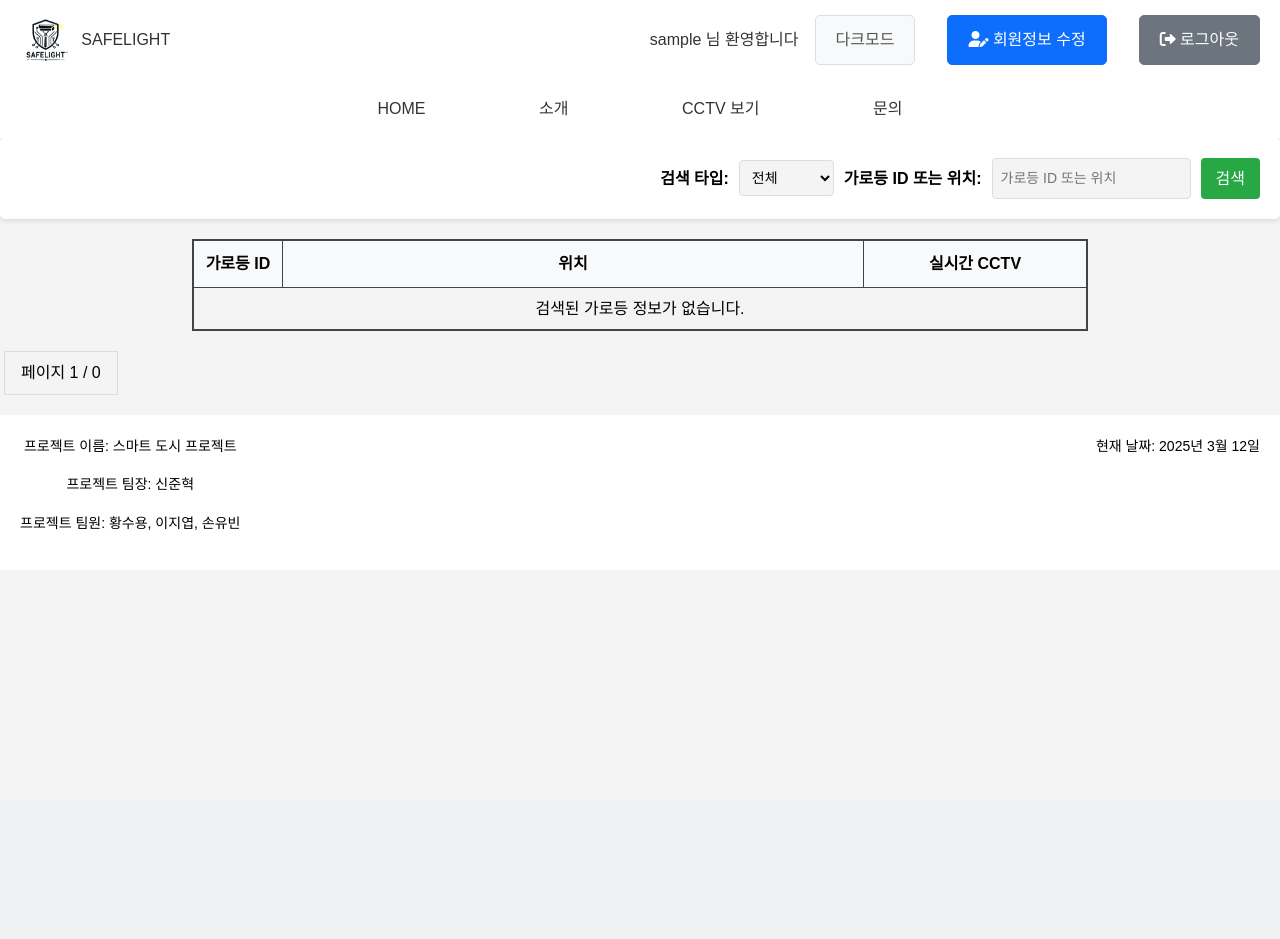
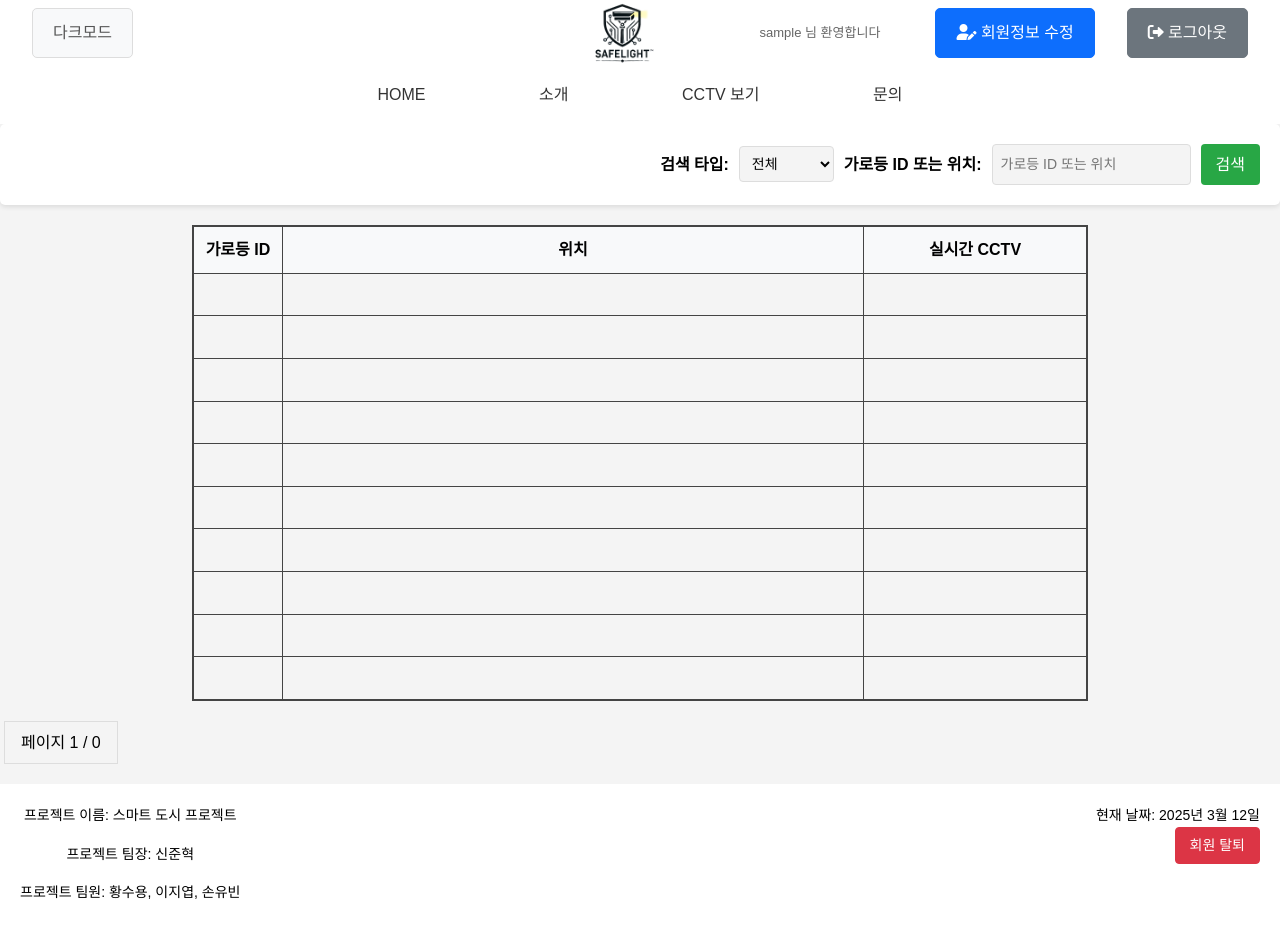
Before and after one commit to leewu08/smart_city, a Flask app: page /user/dashboard/road/1 in a window 1280 px wide. Before the commit the page ends 570 px from the top, so only its background shows below. Run offline with Flask 3, Linux system fonts and the light colour scheme; the visitor is signed in with stand-in values (Sample User, id 1); tables that the repository leaves empty or names only in its code hold one stand-in row (values such as "Sample post"); lists and menus that the app fills with data are empty; some web fonts are replaced.

Commit message:
20250312(html수정 및 css수정)

```diff
--- a/templates/base.html
+++ b/templates/base.html
@@ -10,29 +10,30 @@
     <link rel="stylesheet" href="https://cdnjs.cloudflare.com/ajax/libs/font-awesome/6.0.0/css/all.min.css">
     {% block extra_css %}
     {% endblock %}
-</head>
-<body>
-    <header>
-    {% block header %}
-        <div class="team-info">
+    <header class="header">
+        <button id="dark-mode-toggle" class="btn btn-secondary">다크모드</button>
+        <div class="logo-container">
             <img src="{{ url_for('static', filename='images/logo.png') }}" alt="팀 로고" class="logo">
-            <span class="team-name">SAFELIGHT</span>
         </div>
         <div class="right-nav">
-            {{user.user_name}} 님 환영합니다
-            <button id="dark-mode-toggle" class="btn btn-secondary">다크모드</button>
-            <!-- 회원정보 수정 아이콘 버튼 -->
+            {% if 'user_id' in session %}
+            <span class="welcome-text">{{ session['user_name'] }} 님 환영합니다</span>
             <a href="{{ url_for('update_profile', userid=session['user_id']) }}" class="btn btn-primary">
                 <i class="fas fa-user-edit"></i> 회원정보 수정
             </a>
-            <!-- 로그아웃 버튼 -->
             <a href="{{ url_for('logout') }}" class="btn btn-secondary">
                 <i class="fas fa-sign-out-alt"></i> 로그아웃
             </a>
+            {% else %}
+            <a href="{{ url_for('login') }}" class="btn btn-primary me-2">
+                <i class="fas fa-sign-in-alt"></i> 로그인
+            </a>
+            <a href="{{ url_for('register') }}" class="btn btn-warning" style="margin-right: 20px;">
+                <i class="fas fa-user-plus"></i> 회원가입
+            </a>
+            {% endif %}
         </div>
-    {% endblock %}
     </header>
-
     {% with messages = get_flashed_messages(with_categories=true) %}
     {% if messages %}
     <div>
@@ -80,6 +81,7 @@
             <div class="dropdown-content">
             </div>
             <div class="dropdown-content">
+                <a href="{{ url_for('need_login')}}">소개</a>
             </div>
             <div class="dropdown-content">
                 <a href="{{ url_for('need_login')}}">도로용 CCTV 보기</a>
@@ -103,9 +105,21 @@
             <p>프로젝트 팀장: 신준혁</p>
             <p>프로젝트 팀원: 황수용, 이지엽, 손유빈</p>
         </div>
-        <div class="footer-right" id="current-date"></div>
+
+        <div class="footer-right">
+            <div id="current-date"></div>  <!-- 날짜 표시 -->
+
+            {% if 'user_id' in session %}
+            <div class="delete-section">
+                <form action="{{ url_for('user_dashboard_delete_user', userid=session['user_id']) }}" method="get">
+                    <button type="submit" class="delete-btn btn btn-danger">회원 탈퇴</button>
+                </form>
+            </div>
+            {% endif %}
+        </div>
     </footer>
     {% endblock %}
+
 
     <script src="https://cdn.jsdelivr.net/npm/swiper/swiper-bundle.min.js"></script>
     <script src="{{ url_for('static', filename='js/slider.js') }}"></script>
--- a/templates/user_dashboard_road.html
+++ b/templates/user_dashboard_road.html
@@ -35,13 +35,21 @@
             <tr>
                 <td>{{ street_light.street_light_id }}</td>
                 <td>{{ street_light.location }}</td>
-                <td><a href="{{ url_for('user_dashboard_cctv', userid=user.user_id, street_light_id = street_light.street_light_id) }}">상세 보기</a></td>
-            </tr>
-        {% else %}
-            <tr>
-                <td colspan="3">검색된 가로등 정보가 없습니다.</td>
+                <td><a href="{{ url_for('user_dashboard_cctv', userid=user.user_id, street_light_id=street_light.street_light_id) }}">상세 보기</a></td>
             </tr>
         {% endfor %}
+
+        <!-- 부족한 행을 채우기 -->
+        {% set remaining_rows = 10 - street_lights|length %}
+        {% if remaining_rows > 0 %}
+            {% for _ in range(remaining_rows) %}
+                <tr class="empty-row">
+                    <td>&nbsp;</td>
+                    <td>&nbsp;</td>
+                    <td>&nbsp;</td>
+                </tr>
+            {% endfor %}
+        {% endif %}
     </tbody>
 </table>
 
```
Also changed, not shown: templates/user_dashboard_delete_page.html (+5 -2 lines).
